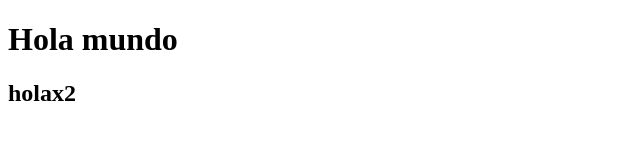
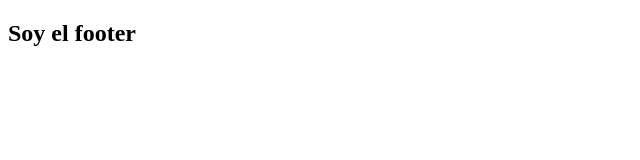
Before and after one commit to anglasdiaz/primerapagina, a plain HTML site: page index.html in a window 1280 px wide. Shown: the whole page, without its empty margins (0-640 px from the left). Drawn offline with Linux system fonts and the light colour scheme.

Commit message:
modified index.html add footer

```diff
--- a/index.html
+++ b/index.html
@@ -8,8 +8,10 @@
     </head>
 
     <body>
-        <h1>Hola mundo</h1>
-        <h2>holax2</h2>
+        <footer>
+            <h2>Soy el footer</h2>
+
+        </footer>
 
     </body>
 
```
